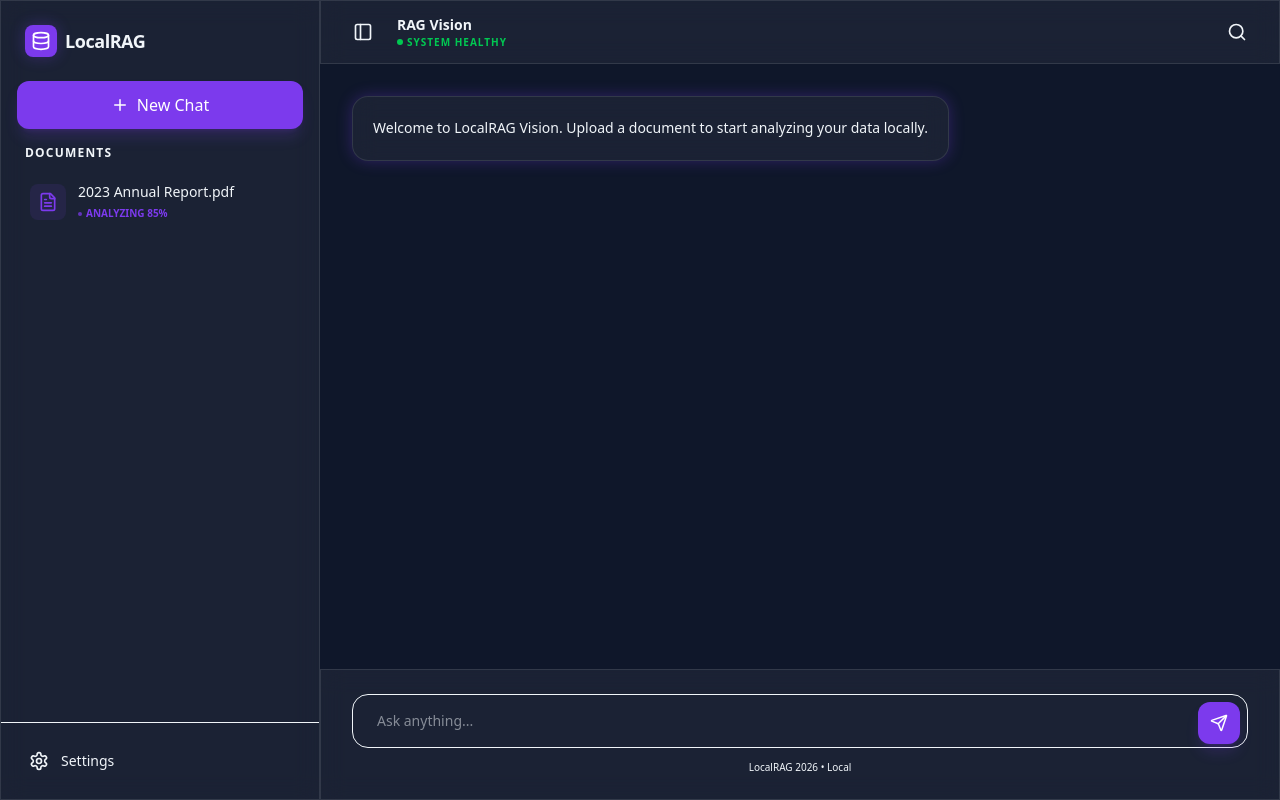
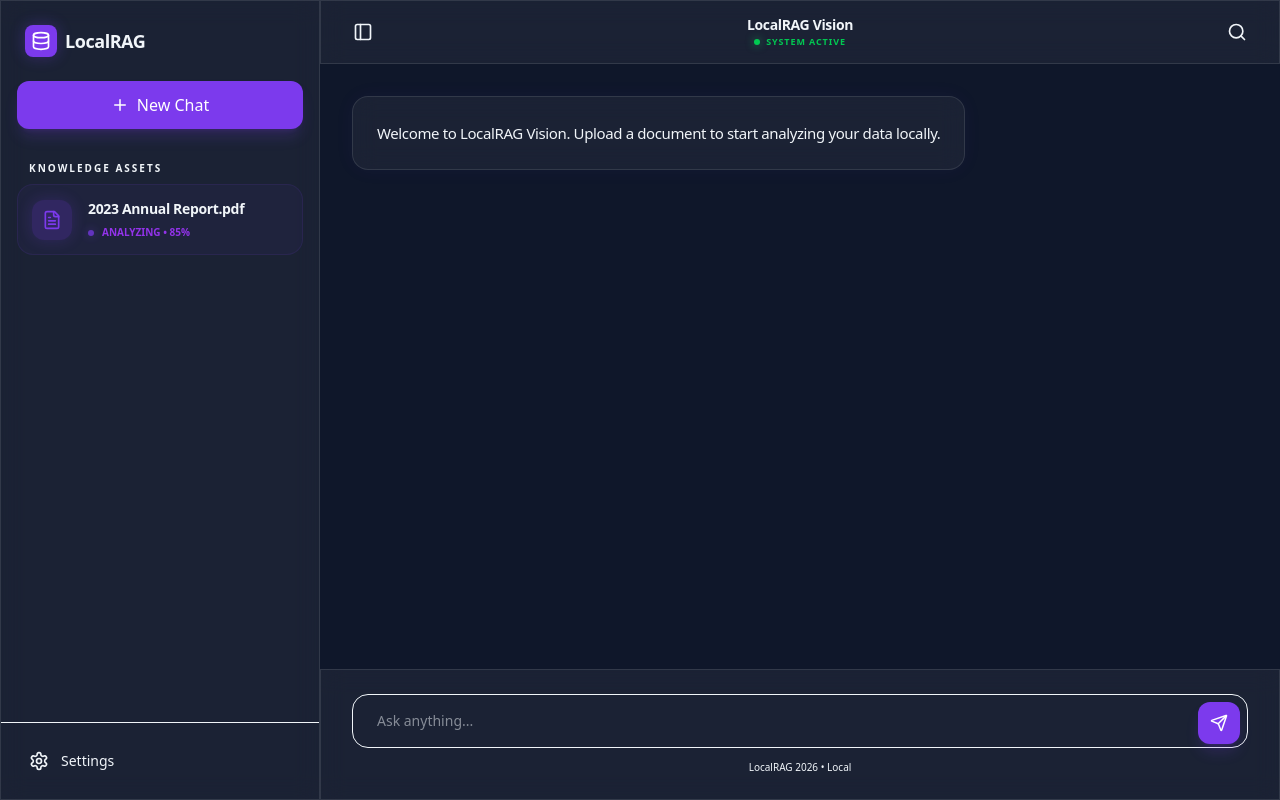
Before and after one commit to wayangalihpratama/localRAG-vision, a Next.js app in the folder frontend/: page / in a window 1280 px wide. Built offline with nearby package versions, Linux system fonts and the light colour scheme.

Commit message:
[#6] style(frontend): align components with high-fidelity mockups

```diff
--- a/frontend/components/dashboard/ConversationNexus.tsx
+++ b/frontend/components/dashboard/ConversationNexus.tsx
@@ -25,22 +25,24 @@ export const ConversationNexus: React.FC<ConversationNexusProps> = ({
     <main className="flex-1 flex flex-col relative min-w-0 w-full">
       <header className="h-16 glass-panel border-b flex items-center justify-between px-4 md:px-6 z-10">
         <div className="flex items-center gap-2 md:gap-4">
-          <button onClick={onToggleSidebar} className="p-2 hover:bg-foreground/5 rounded-lg text-foreground/60">
+          <button onClick={onToggleSidebar} className="p-2 hover:bg-foreground/5 rounded-lg text-foreground/60 transition-colors">
             <SidebarIcon size={20} />
           </button>
-          <div className="flex flex-col">
-            <span className="text-sm font-bold truncate max-w-[120px] md:max-w-none">RAG Vision</span>
-            <span className="text-[9px] md:text-[10px] text-green-500 font-bold uppercase tracking-widest flex items-center gap-1">
-              <div className="w-1.5 h-1.5 rounded-full bg-green-500"></div>
-              System Healthy
-            </span>
-          </div>
         </div>
+
+        <div className="flex flex-col items-center">
+          <span className="text-sm font-bold tracking-tight">LocalRAG Vision</span>
+          <span className="text-[9px] text-green-500 font-bold uppercase tracking-widest flex items-center gap-1.5">
+            <div className="w-1.5 h-1.5 rounded-full bg-green-500 shadow-[0_0_8px_rgba(34,197,94,0.6)]"></div>
+            System Active
+          </span>
+        </div>
+
         <div className="flex items-center gap-2">
-          <button className="p-2 hover:bg-foreground/5 rounded-lg text-foreground/60 md:hidden">
+          <button className="p-2 hover:bg-foreground/5 rounded-lg text-foreground/60 md:hidden transition-colors">
              <FileText size={20} onClick={() => activeSource && onSelectCitation(activeSource)} />
           </button>
-          <button className="p-2 hover:bg-foreground/5 rounded-lg text-foreground/60">
+          <button className="p-2 hover:bg-foreground/5 rounded-lg text-foreground/60 transition-colors">
             <Search size={20} />
           </button>
         </div>
@@ -49,8 +51,12 @@ export const ConversationNexus: React.FC<ConversationNexusProps> = ({
       <div className="flex-1 overflow-y-auto p-4 md:p-8 space-y-8">
         {messages.map((msg) => (
           <div key={msg.id} className={`flex ${msg.type === "user" ? "justify-end" : "justify-start animate-in fade-in slide-in-from-bottom-4 duration-500"}`}>
-            <div className={`max-w-[90%] md:max-w-[80%] p-4 md:p-5 rounded-2xl ${msg.type === "user" ? "bg-brand text-white shadow-xl shadow-brand/20" : "glass-panel neon-glow border-brand/20"}`}>
-              <div className="text-sm leading-relaxed whitespace-pre-wrap">{msg.text}</div>
+            <div className={`max-w-[90%] md:max-w-[80%] p-4 md:p-6 rounded-2xl ${
+              msg.type === "user"
+                ? "bg-brand text-white shadow-xl shadow-brand/20"
+                : "glass-panel border-brand/30 shadow-[0_0_20px_rgba(124,58,237,0.05)]"
+            }`}>
+              <div className="text-sm md:text-[15px] leading-relaxed whitespace-pre-wrap tracking-tight text-foreground/90">{msg.text}</div>
               {msg.type === "ai" && msg.citations && msg.citations.length > 0 && (
                 <div className="mt-4 flex flex-wrap gap-2 pt-4 border-t border-foreground/10">
                   {msg.citations.map((cite: any) => (
--- a/frontend/components/dashboard/KnowledgeLibrary.tsx
+++ b/frontend/components/dashboard/KnowledgeLibrary.tsx
@@ -31,18 +31,18 @@ export const KnowledgeLibrary: React.FC<KnowledgeLibraryProps> = ({ isOpen, onCl
         </button>
       </div>
 
-      <nav className="flex-1 overflow-y-auto px-4 space-y-2">
-        <div className="text-xs font-semibold text-foreground/40 uppercase tracking-widest px-2 mb-2">Documents</div>
-        <div className="group p-3 rounded-xl hover:bg-foreground/5 cursor-pointer border border-transparent hover:border-foreground/10 transition-all">
-          <div className="flex items-center gap-3">
-            <div className="p-2 bg-brand/10 rounded-lg text-brand group-hover:scale-110 transition-transform">
+      <nav className="flex-1 overflow-y-auto px-4 space-y-3 py-4">
+        <div className="text-[10px] font-bold text-foreground/30 uppercase tracking-[0.2em] px-3 mb-2">Knowledge Assets</div>
+        <div className="group p-3.5 rounded-2xl bg-brand/5 border border-brand/10 hover:bg-brand/10 hover:border-brand/30 cursor-pointer transition-all duration-300">
+          <div className="flex items-center gap-4">
+            <div className="p-2.5 bg-brand/20 rounded-xl text-brand group-hover:scale-110 transition-transform shadow-[0_0_15px_rgba(124,58,237,0.2)]">
               <FileText size={20} />
             </div>
             <div className="flex-1 min-w-0">
-              <div className="text-sm font-medium truncate">2023 Annual Report.pdf</div>
-              <div className="text-[10px] text-brand font-bold uppercase mt-1 flex items-center gap-1">
-                <div className="w-1 h-1 rounded-full bg-brand animate-pulse"></div>
-                Analyzing 85%
+              <div className="text-sm font-semibold truncate tracking-tight text-foreground/90">2023 Annual Report.pdf</div>
+              <div className="text-[10px] text-brand-vibrant font-bold uppercase mt-1.5 flex items-center gap-2">
+                <div className="w-1.5 h-1.5 rounded-full bg-brand animate-pulse shadow-[0_0_8px_rgba(124,58,237,0.6)]"></div>
+                Analyzing • 85%
               </div>
             </div>
           </div>
--- a/frontend/components/dashboard/SourcePreview.tsx
+++ b/frontend/components/dashboard/SourcePreview.tsx
@@ -12,6 +12,10 @@ export const SourcePreview: React.FC<SourcePreviewProps> = ({ activeSource, onCl
 
   return (
     <aside className="fixed inset-0 z-50 md:relative md:inset-auto md:w-96 bg-background/80 backdrop-blur-xl md:bg-transparent md:backdrop-blur-none md:glass-panel md:border-l flex flex-col animate-in slide-in-from-right md:slide-in-from-right duration-500">
+      {/* Mobile Pull Handle */}
+      <div className="md:hidden flex justify-center pt-2 pb-1">
+        <div className="w-12 h-1.5 bg-foreground/10 rounded-full"></div>
+      </div>
       <header className="h-16 border-b flex items-center px-6 justify-between">
         <div className="flex items-center gap-2">
           <FileText size={18} className="text-brand" />
```
